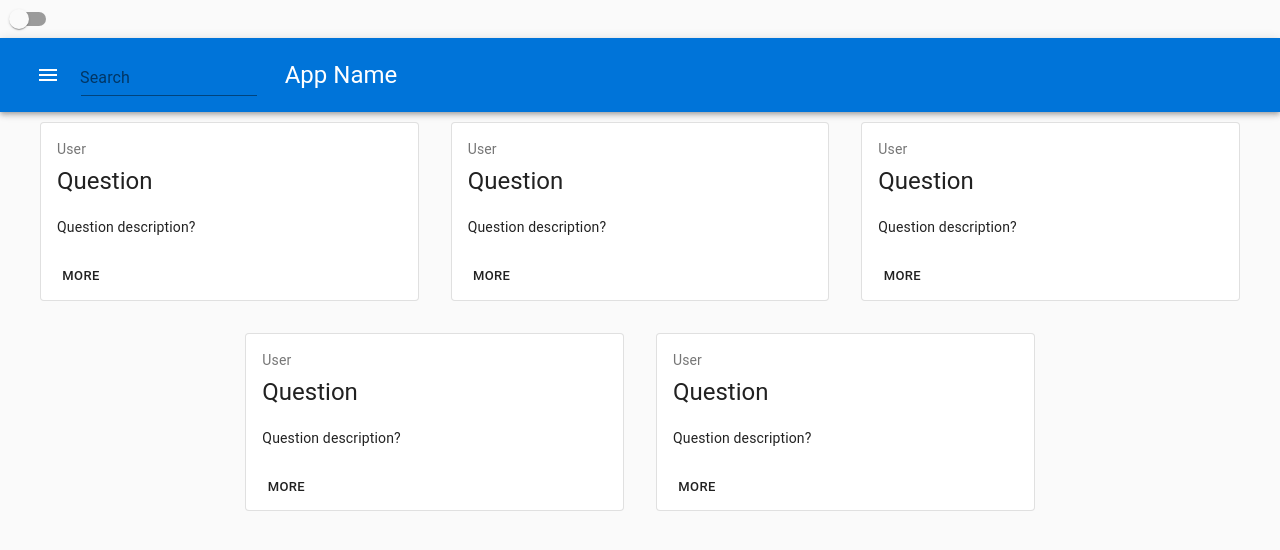
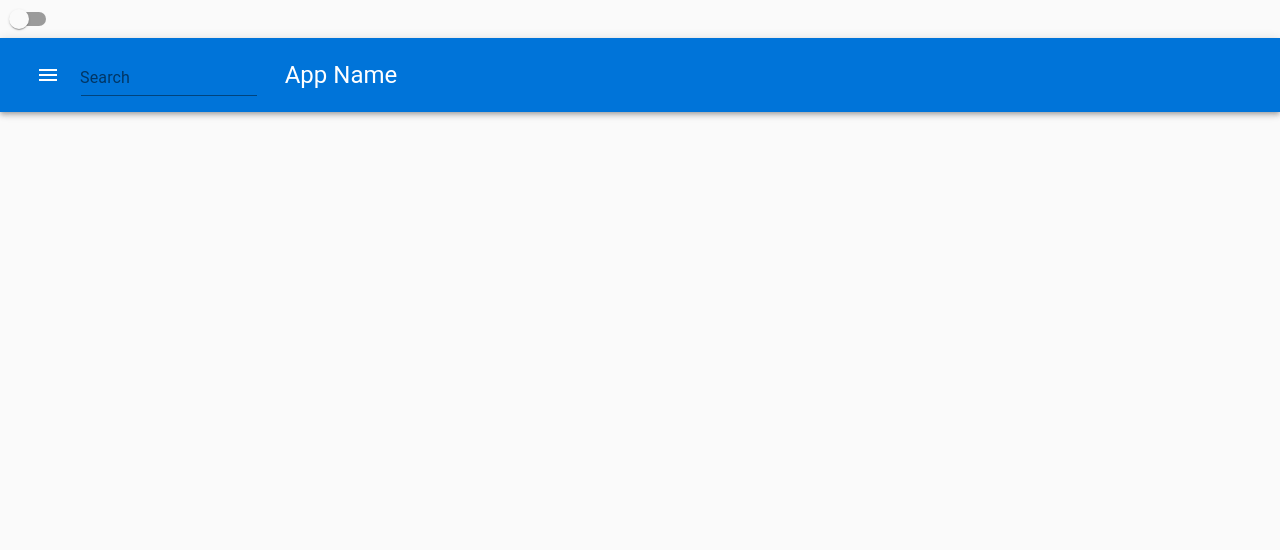
Before and after one commit to 99Raul/front-end-group, a React (Create React App) app: page / in a window 1280 px wide. Shown: the top 550 px of the page. Built offline with nearby package versions, Linux system fonts and the light colour scheme.

Commit message:
removed material -ui cards

```diff
--- a/src/components/Cards/Cards.js
+++ b/src/components/Cards/Cards.js
@@ -1,45 +1,7 @@
 import React from 'react';
-import { makeStyles } from '@material-ui/core/styles';
-import Card from '@material-ui/core/Card';
-import CardActions from '@material-ui/core/CardActions';
-import CardContent from '@material-ui/core/CardContent';
-import Button from '@material-ui/core/Button';
-import Typography from '@material-ui/core/Typography';
 
-const useStyles = makeStyles({
-	root: {
-		minWidth: 200,
-	},
-	title: {
-		fontSize: 14,
-	},
-});
-
-function OutlineCard() {
-	const classes = useStyles();
-
-	return (
-		<Card className={classes.root} variant='outlined'>
-			<CardContent>
-				<Typography
-					className={classes.title}
-					color='textSecondary'
-					gutterBottom>
-					User
-				</Typography>
-				<Typography variant='h5' component='h2'>
-					Question
-				</Typography>
-				<br />
-				<Typography variant='body2' component='p'>
-					Question description?
-				</Typography>
-			</CardContent>
-			<CardActions>
-				<Button size='small'>More</Button>
-			</CardActions>
-		</Card>
-	);
+function Cards(props) {
+	return <div></div>;
 }
 
-export default OutlineCard;
+export default Cards;
--- a/src/components/Home.js
+++ b/src/components/Home.js
@@ -1,43 +1,16 @@
 import React from 'react';
 import Navbar from './Navbar/Navbar';
 import Card from './Cards/Cards';
-import { Grid } from '@material-ui/core';
-import { makeStyles } from '@material-ui/core/styles';
 
-const useStyles = makeStyles({
-	gridContainer: {
-		paddingLeft: '40px',
-		paddingRight: '40px',
-		paddingTop: '10px',
-	},
-});
+
+
 
 function Home(props) {
-	const classes = useStyles();
+
 	return (
 		<>
 			<Navbar />
-			<Grid
-				container
-				spacing={4}
-				className={classes.gridContainer}
-				justify='center'>
-				<Grid item xs={12} sm={6} md={4}>
-					<Card />
-				</Grid>
-				<Grid item xs={12} sm={6} md={4}>
-					<Card />
-				</Grid>
-				<Grid item xs={12} sm={6} md={4}>
-					<Card />
-				</Grid>
-				<Grid item xs={12} sm={6} md={4}>
-					<Card />
-				</Grid>
-				<Grid item xs={12} sm={6} md={4}>
-					<Card />
-				</Grid>
-			</Grid>
+
 		</>
 	);
 }
```
Also changed, not shown: src/components/Navbar/Navbar.js (+1 -9 lines).
